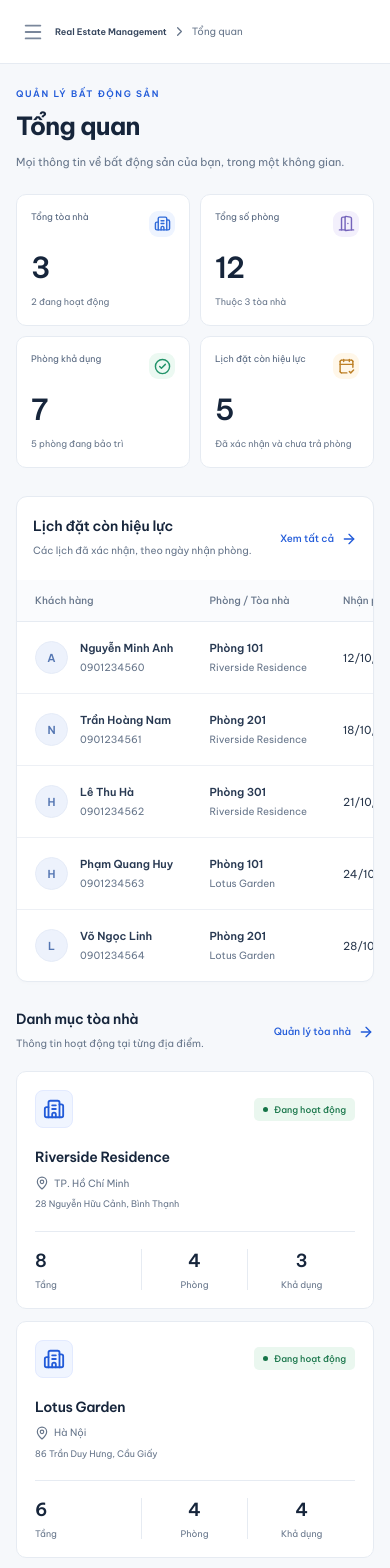
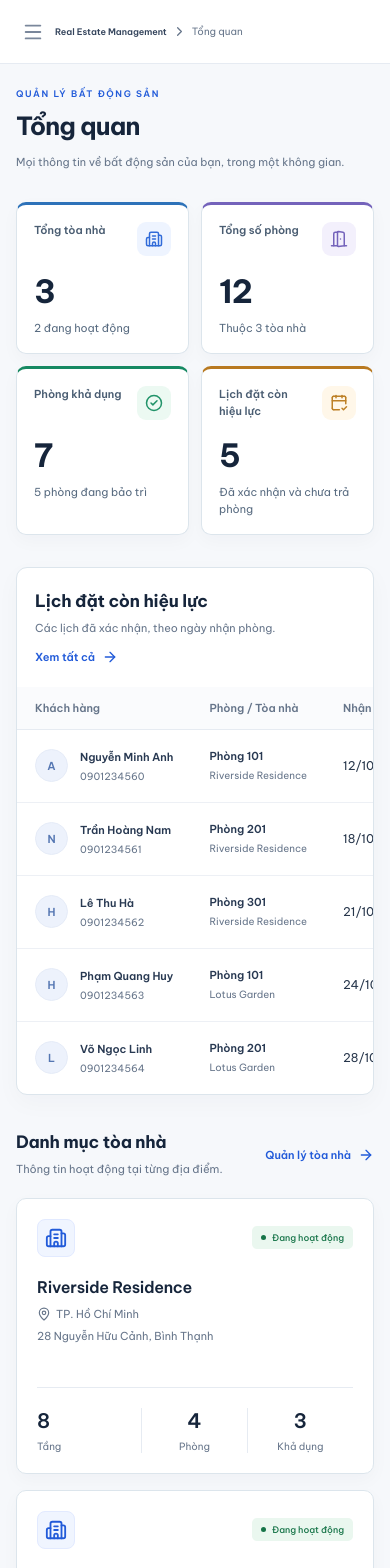
Before and after one commit to TrieuNguyenPhu/rental-hub, a React (Vite) app in the folder apps/web/: page / in a window 390 px wide. Shown: the top 1568 px of the page. Built offline with nearby package versions, Linux system fonts and the light colour scheme; no server answers.

Commit message:
feat: sharpen dashboard information hierarchy

```diff
--- a/apps/web/src/pages/DashboardPage.tsx
+++ b/apps/web/src/pages/DashboardPage.tsx
@@ -6,6 +6,7 @@ import { BookingCustomerCell, BookingRoomCell } from '../components/BookingDetai
 import { EmptyState, PageHeading } from '../components/PageParts'
 import { dateLabel } from '../utils/format'
 import { localDate } from '../domain/dates'
+import '../styles/dashboard.css'
 
 export function DashboardPage() {
   const buildings = useEstateStore((state) => state.buildings)
@@ -51,14 +52,14 @@ export function DashboardPage() {
     },
   ]
   return (
-    <>
+    <div className="dashboard-page">
       <PageHeading
         title="Tổng quan"
         subtitle="Mọi thông tin về bất động sản của bạn, trong một không gian."
       />
       <div className="stats-grid">
         {stats.map((stat) => (
-          <Link to={stat.to} className="stat-card" key={stat.label}>
+          <Link to={stat.to} className={`stat-card stat-${stat.color}`} key={stat.label}>
             <div className="stat-top">
               <span>{stat.label}</span>
               <span className={`stat-icon ${stat.color}`}>
@@ -170,6 +171,6 @@ export function DashboardPage() {
           </div>
         )}
       </section>
-    </>
+    </div>
   )
 }
--- /dev/null
+++ b/apps/web/src/styles/dashboard.css
@@ -0,0 +1,55 @@
+.dashboard-page .page-heading { margin-bottom: 30px; }
+.dashboard-page .stats-grid { gap: 14px; margin-bottom: 32px; }
+.dashboard-page .stat-card {
+  min-height: 158px;
+  padding: 23px;
+  border: 1px solid #dce5ec;
+  border-top: 3px solid var(--stat-accent);
+  border-radius: 10px;
+  box-shadow: 0 6px 18px #102d4808;
+  transition: border-color 150ms ease, transform 150ms ease, box-shadow 150ms ease;
+}
+.dashboard-page .stat-card:hover { transform: translateY(-2px); box-shadow: 0 12px 22px #102d4814; }
+.dashboard-page .stat-card:focus-visible { outline-offset: 3px; }
+.dashboard-page .stat-blue { --stat-accent: #2d72b9; }
+.dashboard-page .stat-violet { --stat-accent: #7463bb; }
+.dashboard-page .stat-green { --stat-accent: #168962; }
+.dashboard-page .stat-orange { --stat-accent: #b87920; }
+.dashboard-page .stat-top { align-items: flex-start; color: #4a5d72; font-size: 12px; font-weight: 600; line-height: 1.5; }
+.dashboard-page .stat-icon { width: 42px; height: 42px; }
+.dashboard-page .stat-value { margin-top: 19px; font-size: 38px; font-weight: 700; }
+.dashboard-page .stat-card p { margin-top: 13px; color: #586b80; font-size: 11px; line-height: 1.5; }
+.dashboard-page .dashboard-bookings { border-color: #dce5ec; box-shadow: 0 8px 24px #102d4808; }
+.dashboard-page .section-heading { padding: 26px 24px; }
+.dashboard-page .section-heading h2 { font-size: 17px; font-weight: 700; }
+.dashboard-page .section-heading p { font-size: 11px; }
+.dashboard-page .text-link { font-size: 11px; font-weight: 600; }
+.dashboard-page .dashboard-bookings th { font-size: 11px; font-weight: 600; }
+.dashboard-page .dashboard-bookings td { font-size: 12px; }
+.dashboard-page .portfolio-section { margin-top: 36px; }
+.dashboard-page .portfolio-section > .section-heading { padding-bottom: 18px; }
+.dashboard-page .building-grid { gap: 16px; }
+.dashboard-page .building-card { border-color: #dce5ec; padding: 24px; box-shadow: 0 6px 18px #102d4808; }
+.dashboard-page .building-card h3 { font-size: 16px; }
+.dashboard-page .building-location { font-size: 11px; }
+.dashboard-page .building-address { font-size: 11px; min-height: 38px; }
+.dashboard-page .building-metrics { margin-top: 22px; padding-top: 20px; }
+.dashboard-page .building-metrics strong { font-size: 20px; }
+.dashboard-page .building-metrics span { font-size: 10px; }
+
+@media (max-width: 767px) {
+  .dashboard-page .stats-grid { gap: 12px; }
+  .dashboard-page .stat-card { min-height: 150px; padding: 17px; }
+  .dashboard-page .stat-value { font-size: 32px; }
+  .dashboard-page .section-heading { padding: 22px 18px; }
+  .dashboard-page .building-card { padding: 20px; }
+}
+@media (max-width: 540px) {
+  .dashboard-page .stats-grid { grid-template-columns: repeat(2, minmax(0, 1fr)); }
+  .dashboard-page .stat-top { font-size: 11px; }
+  .dashboard-page .stat-icon { width: 34px; height: 34px; }
+  .dashboard-page .stat-icon svg { width: 18px; height: 18px; }
+}
+@media (prefers-reduced-motion: reduce) {
+  .dashboard-page .stat-card { transition: none; }
+}
```
